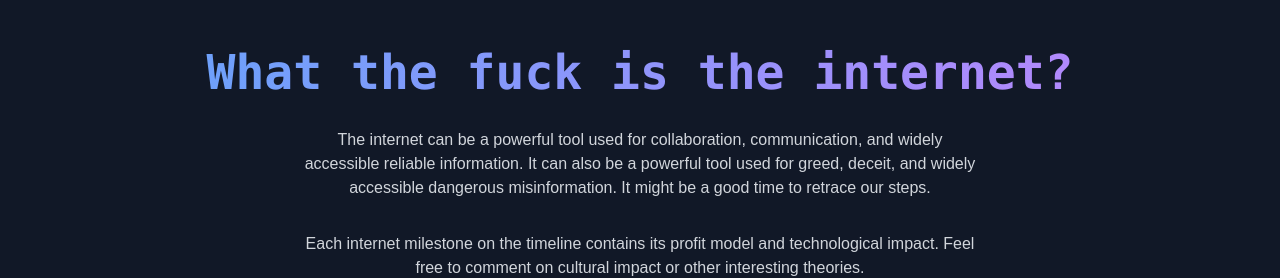
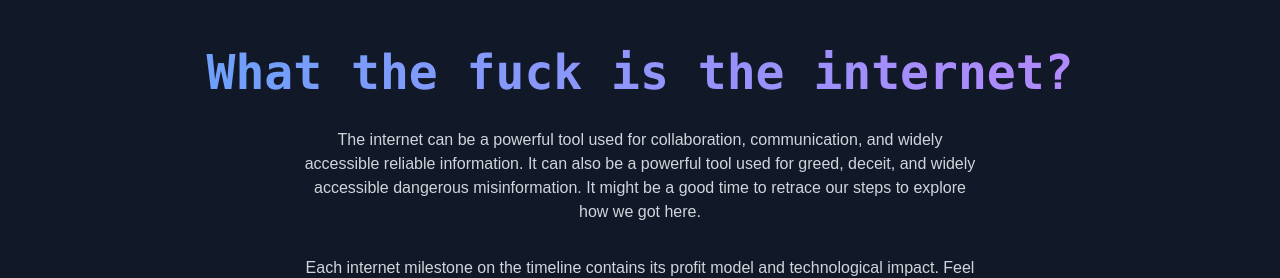
Before and after one commit to kduckets/wtfinternet, a Next.js app: page / in a window 1280 px wide. Shown: the top 278 px of the page. Built offline with nearby package versions, Linux system fonts and the light colour scheme; no server answers; the database is empty.

Commit message:
Update page.tsx

```diff
--- a/app/page.tsx
+++ b/app/page.tsx
@@ -55,7 +55,7 @@ export default function Home() {
         </h1>
         <p className="text-center text-gray-300 mb-8 md:mb-8 max-w-2xl mx-auto text-sm md:text-base">
        The internet can be a powerful tool used for collaboration, communication, and widely accessible reliable information.
-       It can also be a powerful tool used for greed, deceit, and widely accessible dangerous misinformation. It might be a good time to retrace our steps.
+       It can also be a powerful tool used for greed, deceit, and widely accessible dangerous misinformation. It might be a good time to retrace our steps to explore how we got here.
         </p>
        <p className="text-center text-gray-300 mb-8 md:mb-8 max-w-2xl mx-auto text-sm md:text-base"> Each internet milestone on the timeline contains its profit model and technological impact. Feel free to comment on cultural impact or other interesting theories.
        <br/>
```
